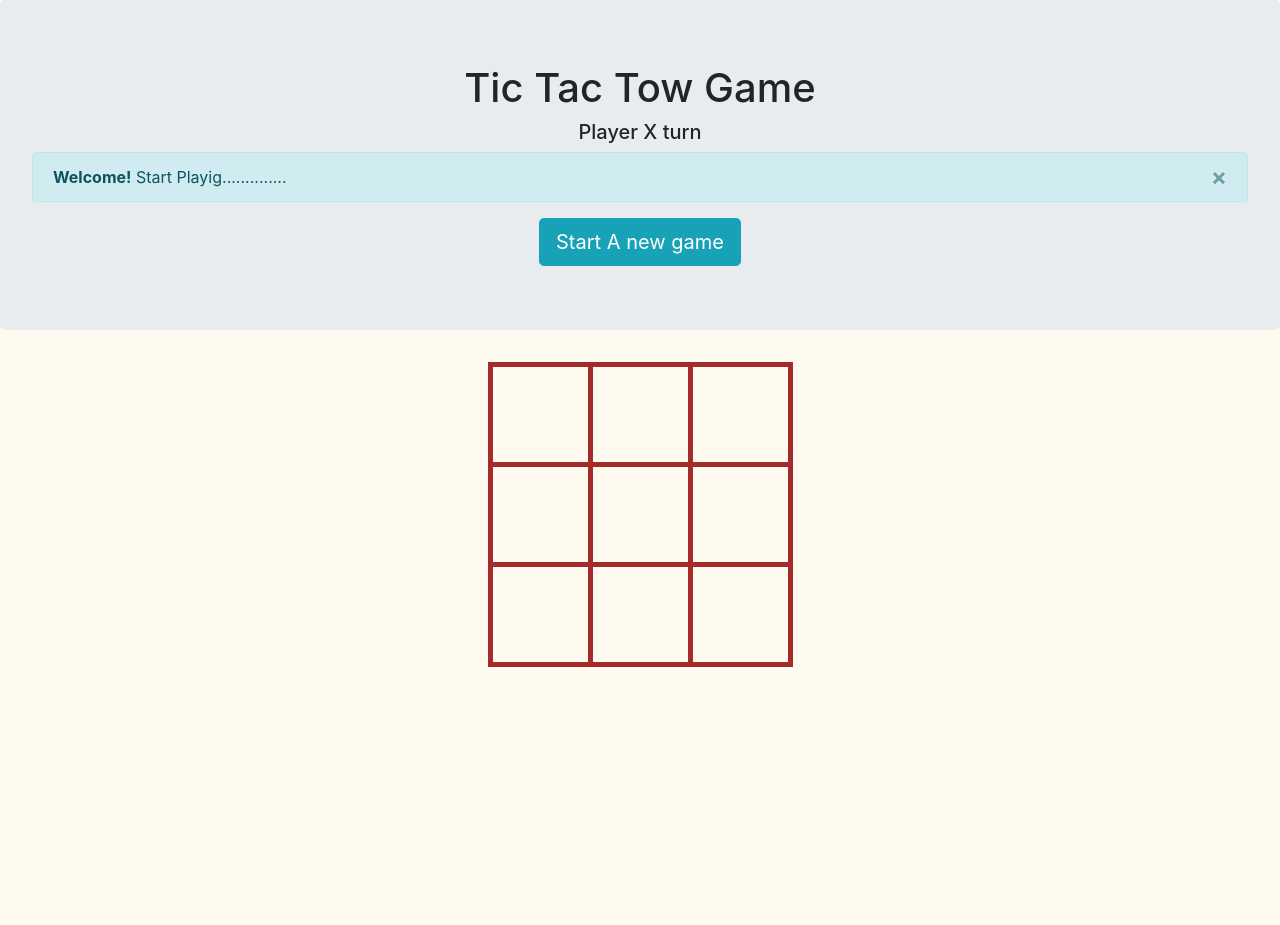
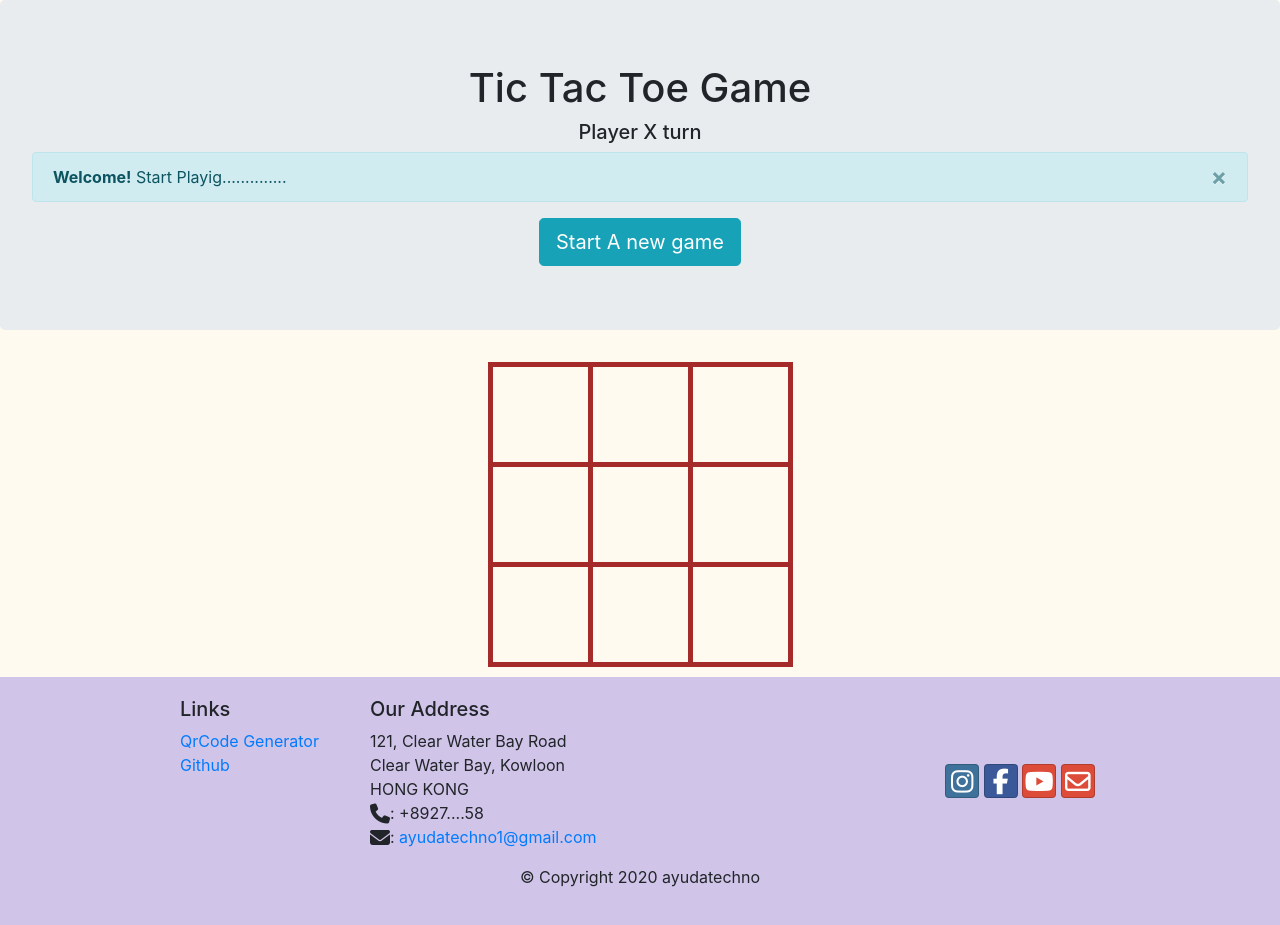
Before and after one commit to dsnehasish74/Tic_Tac_toe, a plain HTML site: page index.html in a window 1280 px wide. Before the commit the page ends 800 px from the top, so only its background shows below. Drawn offline with nearby package versions, Linux system fonts and the light colour scheme.

Commit message:
final 1 version

```diff
--- a/index.html
+++ b/index.html
@@ -8,13 +8,15 @@
 
   <!-- Bootstrap CSS -->
   <link rel="stylesheet" href="https://maxcdn.bootstrapcdn.com/bootstrap/4.0.0/css/bootstrap.min.css" integrity="sha384-Gn5384xqQ1aoWXA+058RXPxPg6fy4IWvTNh0E263XmFcJlSAwiGgFAW/dAiS6JXm" crossorigin="anonymous">
+  <link rel="stylesheet" href="node_modules/bootstrap-social/bootstrap-social.css">
+  <script src="https://kit.fontawesome.com/1e2c9bf03f.js" crossorigin="anonymous"></script>
   <link rel="stylesheet" href="style.css">
   <title>Hello, world!</title>
 </head>
 
 <body>
   <div class="jumbotron">
-    <h1 class="text-center">Tic Tac Tow Game</h1>
+    <h1 class="text-center">Tic Tac Toe Game</h1>
     <h5 class="text-center" id="turn_header">Player X turn</h5>
 
 
@@ -69,6 +71,46 @@
       </tr>
     </table>
   </div>
+
+
+  <footer class="footer">
+    <div class="container">
+      <div class="row">
+        <div class="col-4 offset-1 col-sm-2">
+          <h5>Links</h5>
+          <ul class="list-unstyled">
+            <li><a href="https://dsnehasish74.github.io/QR_Code_Generator/" target="blank">QrCode Generator</a></li>
+            <li><a href="https://github.com/dsnehasish74" target="blank">Github</a></li>
+            </ul>
+        </div>
+        <div class="col-7 col-sm-5">
+          <h5>Our Address</h5>
+          <address>
+            121, Clear Water Bay Road<br>
+            Clear Water Bay, Kowloon<br>
+            HONG KONG<br>
+            <span class="fa fa-phone fa-lg"></span>: +8927....58<br>
+            <span class="fa fa-envelope fa-lg"></span>: <a href="mailto:ayudatechno1@gmal.com">ayudatechno1@gmail.com</a>
+          </address>
+        </div>
+        <div class="col-12 col-sm-4 align-self-center">
+          <div class="text-center">
+            <a class="btn btn-social-icon btn-instagram" href="https://www.instagram.com/?hl=en" target="blank"><i class="fab fa-instagram fa-lg"></i></a>
+            <a class="btn btn-social-icon btn-facebook" href="https://www.facebook.com/Ayudatechno-105808297813492" target="blank"><span class="fa fa-facebook fa-lg"></span></a>
+            <a class="btn btn-social-icon btn-google" href="http://youtube.com/" target="blank"><span class="fa fa-youtube fa-lg"></span></a>
+             <a class="btn btn-social-icon btn-google" href="mailto:ayudatechno1@gmal.com"><i class="fa fa-envelope-o"></i></a>
+          </div>
+        </div>
+      </div>
+
+
+      <div class="row justify-content-center">
+        <div class="col-auto">
+          <p>© Copyright 2020 ayudatechno</p>
+        </div>
+      </div>
+    </div>
+  </footer
   <!-- Optional JavaScript -->
   <!-- jQuery first, then Popper.js, then Bootstrap JS -->
   <script src="https://code.jquery.com/jquery-3.2.1.slim.min.js" integrity="sha384-KJ3o2DKtIkvYIK3UENzmM7KCkRr/rE9/Qpg6aAZGJwFDMVNA/GpGFF93hXpG5KkN" crossorigin="anonymous"></script>
--- a/style.css
+++ b/style.css
@@ -4,6 +4,7 @@ body{
 table{
   margin-left: auto;
   margin-right: auto;
+  margin-bottom: 10px;
 }
 table tr td{
   width: 100px;
@@ -14,3 +15,8 @@ table tr td{
   font-weight: bold;
   background-color: floralwhite;
 }
+.footer {
+      background-color: #D1C4E9;
+      margin: 0px auto;
+      padding: 20px 0px 20px 0px;
+    }
```
Also changed, not shown: package-lock.json (added).
